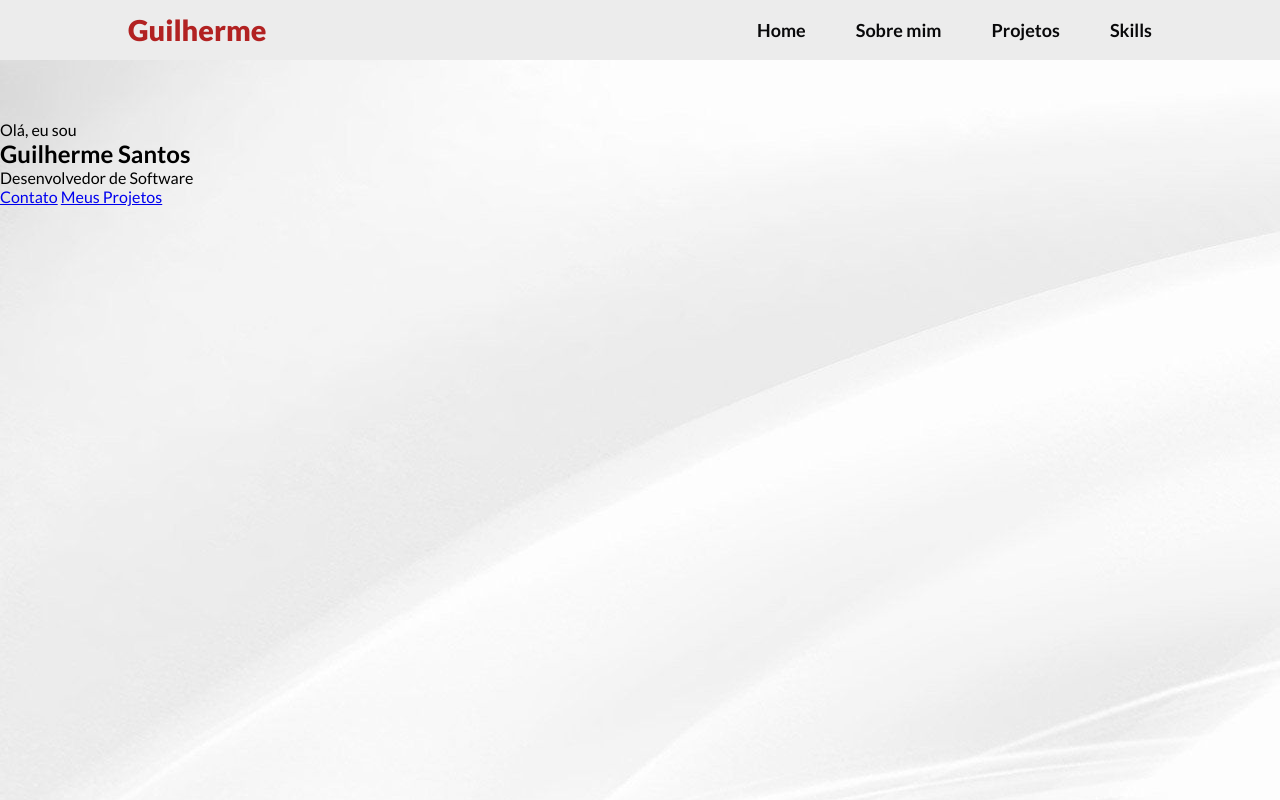
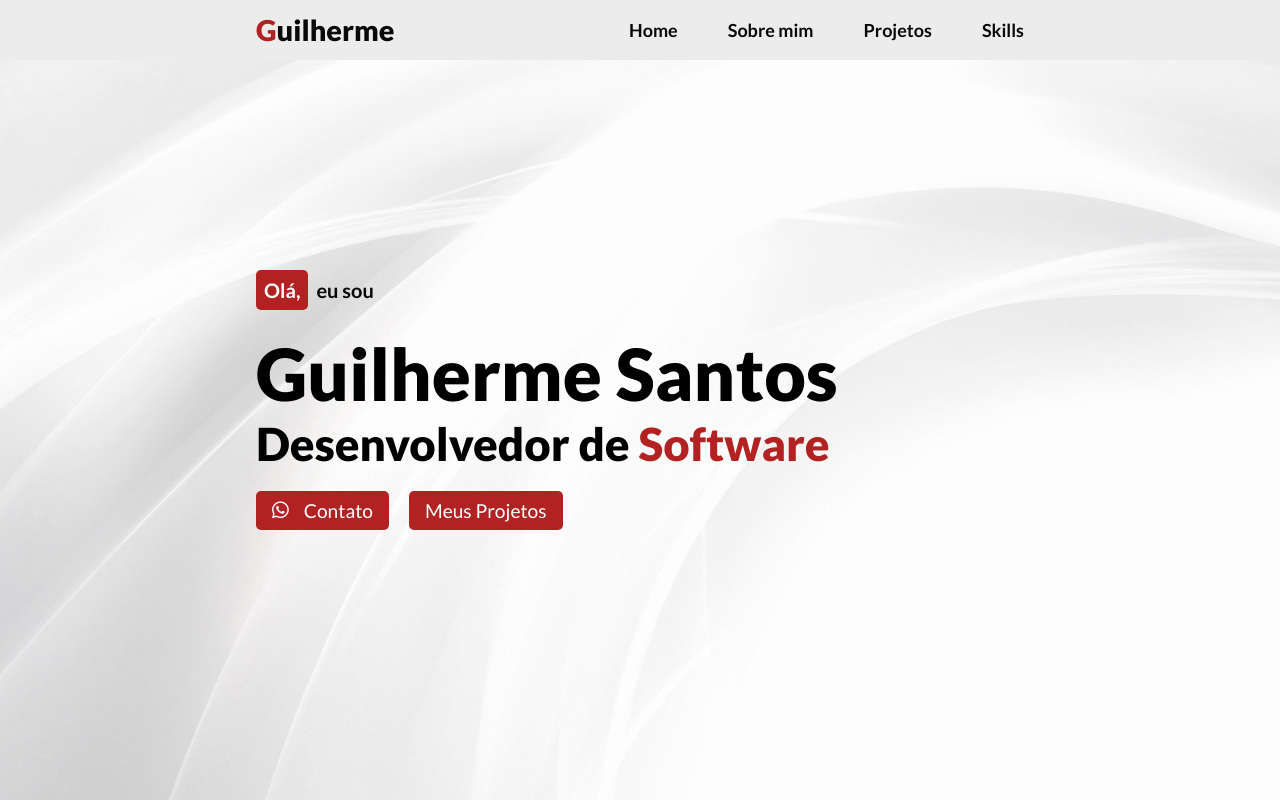
Before and after one commit to Guilherme-Santos-Alves/portfolio, a plain HTML site: page pages/index.html in a window 1280 px wide. Shown: the top 800 px of the page. Drawn offline with Linux system fonts and the light colour scheme.

Commit message:
Seção home adicionada

```diff
--- a/pages/index.html
+++ b/pages/index.html
@@ -11,6 +11,8 @@
 <link rel="preconnect" href="https://fonts.gstatic.com" crossorigin>
 <link href="https://fonts.googleapis.com/css2?family=Lato:ital,wght@0,100;0,300;0,400;0,700;0,900;1,100;1,300;1,400;1,700;1,900&display=swap" rel="stylesheet">
 
+<!-- FONTS AWESOME -->
+<link rel="stylesheet" href="https://cdnjs.cloudflare.com/ajax/libs/font-awesome/6.6.0/css/all.min.css" integrity="sha512-Kc323vGBEqzTmouAECnVceyQqyqdsSiqLQISBL29aUW4U/M7pSPA/gEUZQqv1cwx4OnYxTxve5UMg5GT6L4JJg==" crossorigin="anonymous" referrerpolicy="no-referrer" />
 
 <link rel="stylesheet" href="../styles/components/gs-header.css">
 <link rel="stylesheet" href="../styles/components/gs-sections.css">
@@ -30,7 +32,9 @@
 <body>
     <header class="gs-header">
         <div class="header-content">
-            <h2>Guilherme</h2>
+            <div class="name">
+                <span class="name1">G</span><span class="name2">uilherme</span>
+            </div>
             <nav class="navbar">
                 <ul class="nav-links">
                     <a href="#home">Home</a>
@@ -49,14 +53,16 @@
                     <span class="intro1">Olá, </span>
                     <span class="intro2">eu sou</span>
                 </div>
-                <h1 class="name">Guilherme Santos</h1>
-                <div class="role">
-                    <span class="role1">Desenvolvedor de</span>
-                    <span class="role2">Software</span>
+                <div class="desc">
+                    <h1 class="name">Guilherme Santos</h1>
+                    <div class="role">
+                        <span class="role1">Desenvolvedor de</span>
+                        <span class="role2">Software</span>
+                    </div>
                 </div>
                 <div class="redirect-btns">
-                    <a href="https://youtube.com">Contato</a>
-                    <a href="#projects">Meus Projetos</a>
+                    <a class="contact-btn" href="https://youtube.com" target="_blank"> <i class="fa-brands fa-whatsapp"></i>Contato</a>
+                    <a class="projects-btn" href="#projects">Meus Projetos</a>
                 </div>
             </div>
         </section>
--- a/styles/base/html.css
+++ b/styles/base/html.css
@@ -1,5 +1,4 @@
 html{
     background-color: var(--gs-color-gray);
     font-family: var(--gs-font-primary);
-    margin-top: var(--gs-header-size);
 }
--- a/styles/components/gs-header.css
+++ b/styles/components/gs-header.css
@@ -1,5 +1,6 @@
 .gs-header{
     position: fixed;
+    right: 0;
     top: 0;
     width: 100%;
     height: var(--gs-header-size);
@@ -7,17 +8,24 @@
     display: flex;
 }
 
+
 .header-content{
     width: 100%;
-    padding: 5px 10%;
+    padding: 5px 20%;
     display: flex;
     align-items: center;
     justify-content: space-between;
 }
 
-.header-content > h2 {
+.header-content > .name > .name1 {
     font-weight: 800;
     color: var(--gs-color-primary);
+    font-size: 1.8rem;
+}
+
+.header-content > .name > .name2 {
+    font-weight: 800;
+    color: var(--gs-color-black);
     font-size: 1.8rem;
 }
 
--- a/styles/components/scrollbar.css
+++ b/styles/components/scrollbar.css
@@ -3,7 +3,7 @@
 }
 
 ::-webkit-scrollbar-track {
-    background: #f1f1f1;
+    background: var(--gs-color-gray);
     border-radius: 16px;
 }
 
--- a/styles/components/section-home.css
+++ b/styles/components/section-home.css
@@ -1,3 +1,76 @@
 #home{
     background-image: url(../../assets/background/background.jpg);
+    background-size: cover;
+    background-position: center;
+    width: 100%;
+    height: 100vh;
+    display: flex;
+    align-items: center;
+    padding: 0px 20%;
 }
+
+#home > .home-content {
+    display: flex;
+    flex-direction: column;
+    gap: 20px;
+}
+
+#home > .home-content > .intro{
+    display: flex;
+}
+
+#home > .home-content > .intro > .intro1{
+    background-color: var(--gs-color-primary);
+    color: var(--gs-color-gray-lighter);
+    padding: 8px;
+    border-radius: 5px;
+    font-size: 20px;
+    font-weight: 600;
+}
+
+#home > .home-content > .intro > .intro2{
+    color: var(--gs-color-black);
+    padding: 8px;
+    border-radius: 5px;
+    font-size: 20px;
+    font-weight: 600;
+}
+
+#home > .home-content > .desc > .name{
+    font-size: 4.5rem;
+    font-weight: 800;
+}
+
+#home > .home-content > .desc > .role{
+    font-size: 2.85rem;
+    font-weight: 800;
+}
+
+#home > .home-content > .desc > .role > .role2{
+    color: var(--gs-color-primary);
+}
+
+#home > .home-content > .redirect-btns{
+    display: flex;
+    gap: 20px;
+}
+
+#home > .home-content > .redirect-btns > a{
+    padding: 8px 16px;
+    background-color: var(--gs-color-primary);
+    border-radius: 5px;
+    text-decoration: none;
+    color: var(--gs-color-gray-lighter);
+    font-size: 1.2rem;
+    display: flex;
+    align-items: center;
+    transition: all ease 0.3s;
+}
+
+#home > .home-content > .redirect-btns > a:hover{
+    opacity: 0.8;
+}
+
+#home > .home-content > .redirect-btns > .contact-btn{
+    gap: 15px;
+}
```
Also changed, not shown: assets/background/smooth-lines-on-cool-white-fiz08xcaodnrej2d.jpg (added).
